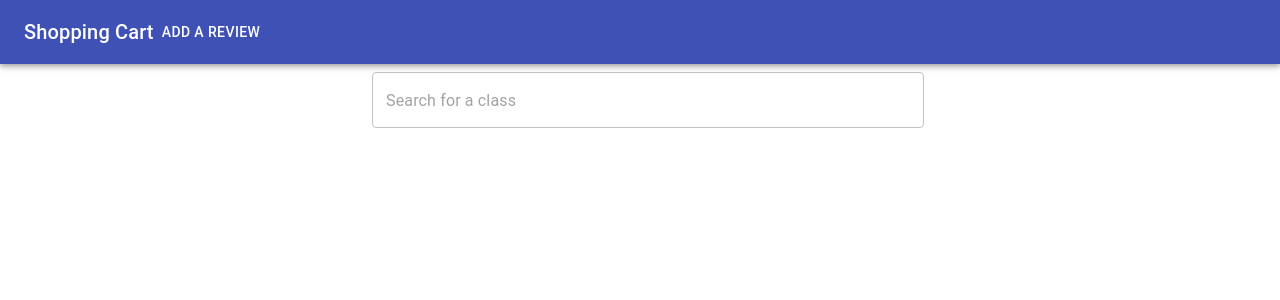
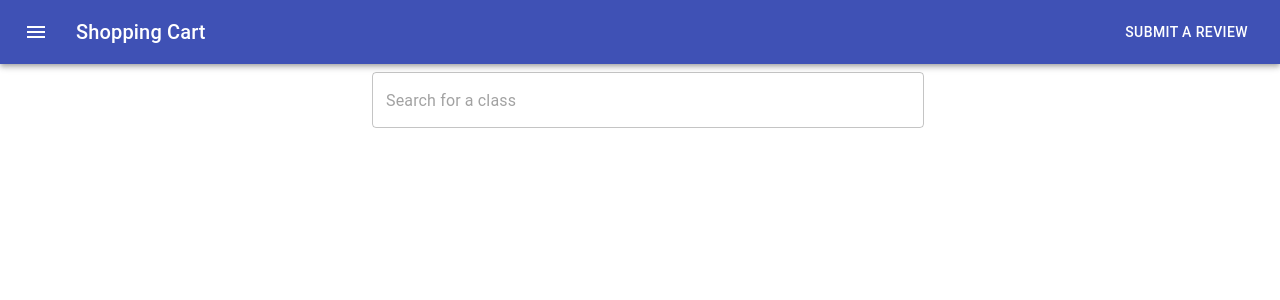
Before and after one commit to zhaovan/HAB2020, a React (Create React App) app in the folder shopn/: page / in a window 1280 px wide. Shown: the top 300 px of the page. Built offline with nearby package versions, Linux system fonts and the light colour scheme.

Commit message:
add navbar

```diff
--- a/shopn/src/components/ComponentBar.jsx
+++ b/shopn/src/components/ComponentBar.jsx
@@ -0,0 +1,45 @@
+import React from "react";
+import { makeStyles } from "@material-ui/core/styles";
+import AppBar from "@material-ui/core/AppBar";
+import Toolbar from "@material-ui/core/Toolbar";
+import Typography from "@material-ui/core/Typography";
+import Button from "@material-ui/core/Button";
+import IconButton from "@material-ui/core/IconButton";
+import MenuIcon from "@material-ui/icons/Menu";
+
+const useStyles = makeStyles(theme => ({
+  root: {
+    flexGrow: 1
+  },
+  menuButton: {
+    marginRight: theme.spacing(2)
+  },
+  title: {
+    flexGrow: 1
+  }
+}));
+
+export default function ButtonAppBar() {
+  const classes = useStyles();
+
+  return (
+    <div className={classes.root}>
+      <AppBar position="static">
+        <Toolbar>
+          <IconButton
+            edge="start"
+            className={classes.menuButton}
+            color="inherit"
+            aria-label="menu"
+          >
+            <MenuIcon />
+          </IconButton>
+          <Typography variant="h6" className={classes.title}>
+            Shopping Cart
+          </Typography>
+          <Button color="inherit">Submit a Review</Button>
+        </Toolbar>
+      </AppBar>
+    </div>
+  );
+}
--- a/shopn/src/pages/HomePage.jsx
+++ b/shopn/src/pages/HomePage.jsx
@@ -1,43 +1,17 @@
 import React, { Component, Fragment } from "react";
-import {
-  Container,
-  TextField,
-  AppBar,
-  Toolbar,
-  IconButton,
-  Typography,
-  Button
-} from "@material-ui/core";
-
-import MenuIcon from "@material-ui/icons/Menu";
+import { Container, TextField } from "@material-ui/core";
+import NavBar from "../components/ComponentBar";
 
 export class HomePage extends Component {
   render() {
     return (
       <Fragment>
-        <div style={{ flexGrow: 1 }}>
-          <AppBar position="static">
-            <Toolbar>
-              {/* <IconButton
-                edge="start"
-                // style={{marginRight: }}
-                color="inherit"
-                aria-label="menu"
-              >
-                <MenuIcon />
-              </IconButton> */}
-              <Typography variant="h6">Shopping Cart</Typography>
-              <Button color="inherit">Add a review</Button>
-            </Toolbar>
-          </AppBar>
-        </div>
+        <NavBar />
         <Container maxWidth="sm">
           <TextField
             id="outlined-full-width"
-            // label="Search for a class!"
             style={{ margin: 8 }}
             placeholder="Search for a class"
-            // helperText="Full width!"
             fullWidth
             margin="normal"
             variant="outlined"
```
